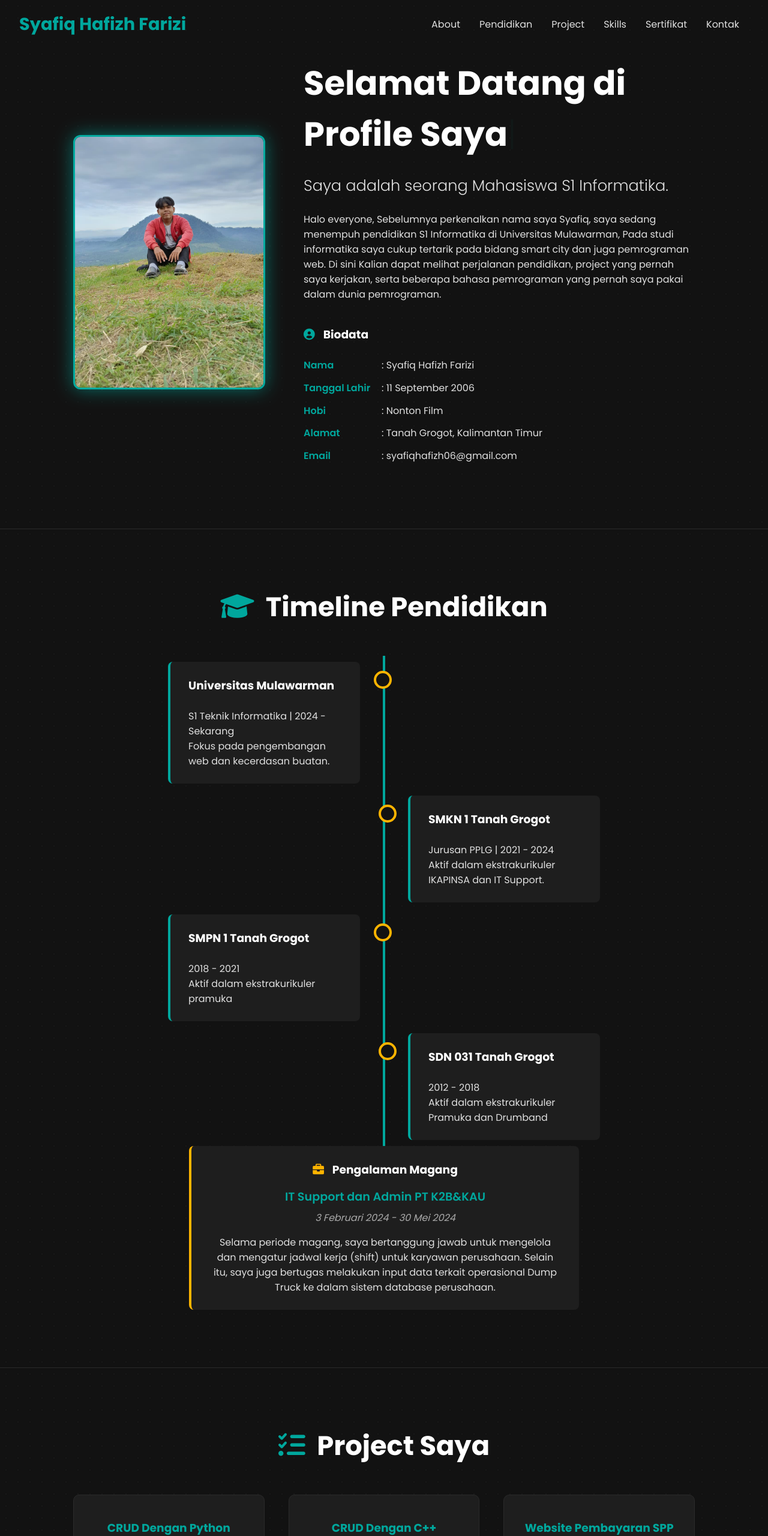
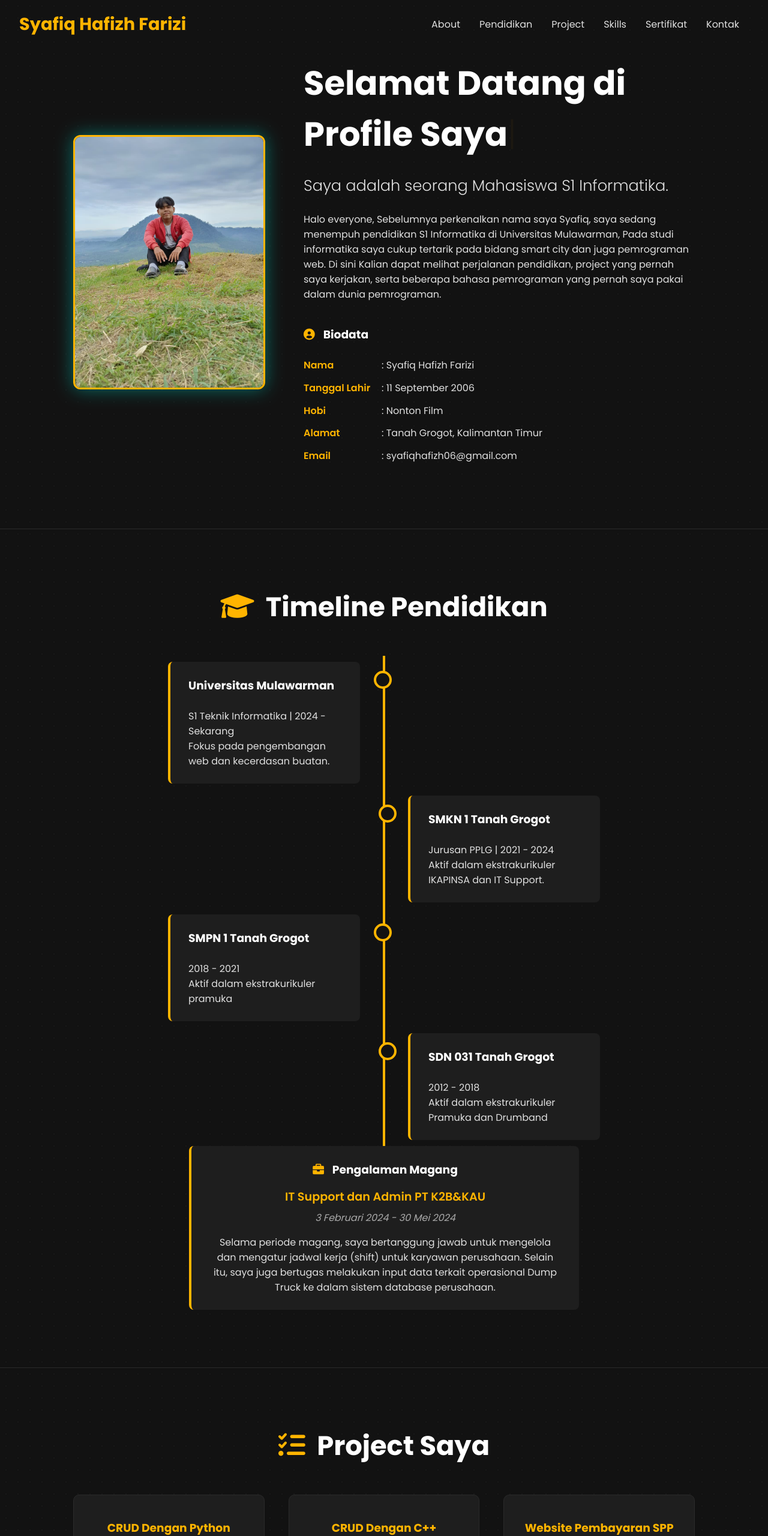
Before and after one commit to Syafiq1111/PROFILEWEB, a plain HTML site: page index.html in a window 1280 px wide. Shown: the top 2560 px of the page at 60% size. Drawn offline with Linux system fonts and the light colour scheme.

Commit message:
Ganti tema dan buat efek hovering

```diff
--- a/style.css
+++ b/style.css
@@ -48,7 +48,7 @@
 
 h2 i {
     margin-right: 10px;
-    color: #00A79D;
+    color: #FFB400;
 }
 
 /* =================================
@@ -76,7 +76,7 @@
 .navbar .logo {
     font-size: 1.8rem;
     font-weight: 700;
-    color: #00A79D;
+    color: #FFB400;
     text-decoration: none;
 }
 
@@ -138,7 +138,7 @@
 .typewriter::after {
     content: '|';
     animation: blink 0.7s infinite;
-    color: #00A79D;
+    color: #FFB400;
     font-weight: 300;
 }
 
@@ -161,7 +161,7 @@
 .about-image img {
     width: 100%;
     border-radius: 12px;
-    border: 3px solid #00A79D;
+    border: 3px solid #FFB400;
     box-shadow: 0 0 30px rgba(0, 167, 157, 0.6);
     filter: saturate(1.1);
 }
@@ -183,7 +183,7 @@
 
 .biodata h3 i {
     margin-right: 10px;
-    color: #00A79D;
+    color: #FFB400;
 }
 
 .biodata p {
@@ -192,7 +192,7 @@
 }
 
 .biodata p strong {
-    color: #00A79D;
+    color: #FFB400;
     min-width: 130px;
     display: inline-block;
     font-weight: 600;
@@ -211,7 +211,7 @@
     content: '';
     position: absolute;
     width: 4px;
-    background-color: #00A79D;
+    background-color: #FFB400;
     top: 0;
     bottom: 0;
     left: 50%;
@@ -249,7 +249,7 @@
     background-color: #1E1E1E;
     border-radius: 8px;
     position: relative;
-    border-left: 4px solid #00A79D;
+    border-left: 4px solid #FFB400;
 }
 
 #internship {
@@ -286,7 +286,7 @@
 
 .internship-card h4 {
     font-size: 1.2rem;
-    color: #00A79D;
+    color: #FFB400;
     margin-bottom: 0.5rem;
     font-weight: 600;
 }
@@ -313,13 +313,13 @@
 
 .project-card:hover, .language-item:hover, .certificate-card:hover {
     transform: translateY(-12px) rotateX(5deg);
-    box-shadow: 0 15px 30px rgba(0, 0, 0, 0.5);
-    border-color: #00A79D;
+    box-shadow: 0 15px 35px rgba(255, 180, 0, 0.2);
+    border-color: #FFB400;
 }
 
 .project-card h3, .certificate-card h3 {
     margin-bottom: 1rem;
-    color: #00A79D;
+    color: #FFB400;
 }
 
 .project-grid, .certificate-grid {
@@ -340,7 +340,7 @@
 }
 .language-item { padding: 1.5rem 2rem; font-size: 1.2rem; }
 .language-item:hover { color: #FFB400;}
-.language-item i { margin-right: 12px; color: #00A79D;}
+.language-item i { margin-right: 12px; color: #FFB400;}
 
 .certificate-card i.fa-award {
     font-size: 3.5rem;
@@ -378,7 +378,7 @@
 
 .contact-form input:focus, .contact-form textarea:focus {
     outline: none;
-    border-color: #00A79D;
+    border-color: #FFB400;
     box-shadow: 0 0 15px rgba(0, 167, 157, 0.5);
 }
 
@@ -403,7 +403,7 @@
 .btn {
     display: inline-block;
     padding: 0.8rem 1.8rem;
-    background-color: #00A79D;
+    background-color: #FFB400;
     color: #FFFFFF;
     text-decoration: none;
     border-radius: 8px;
```
